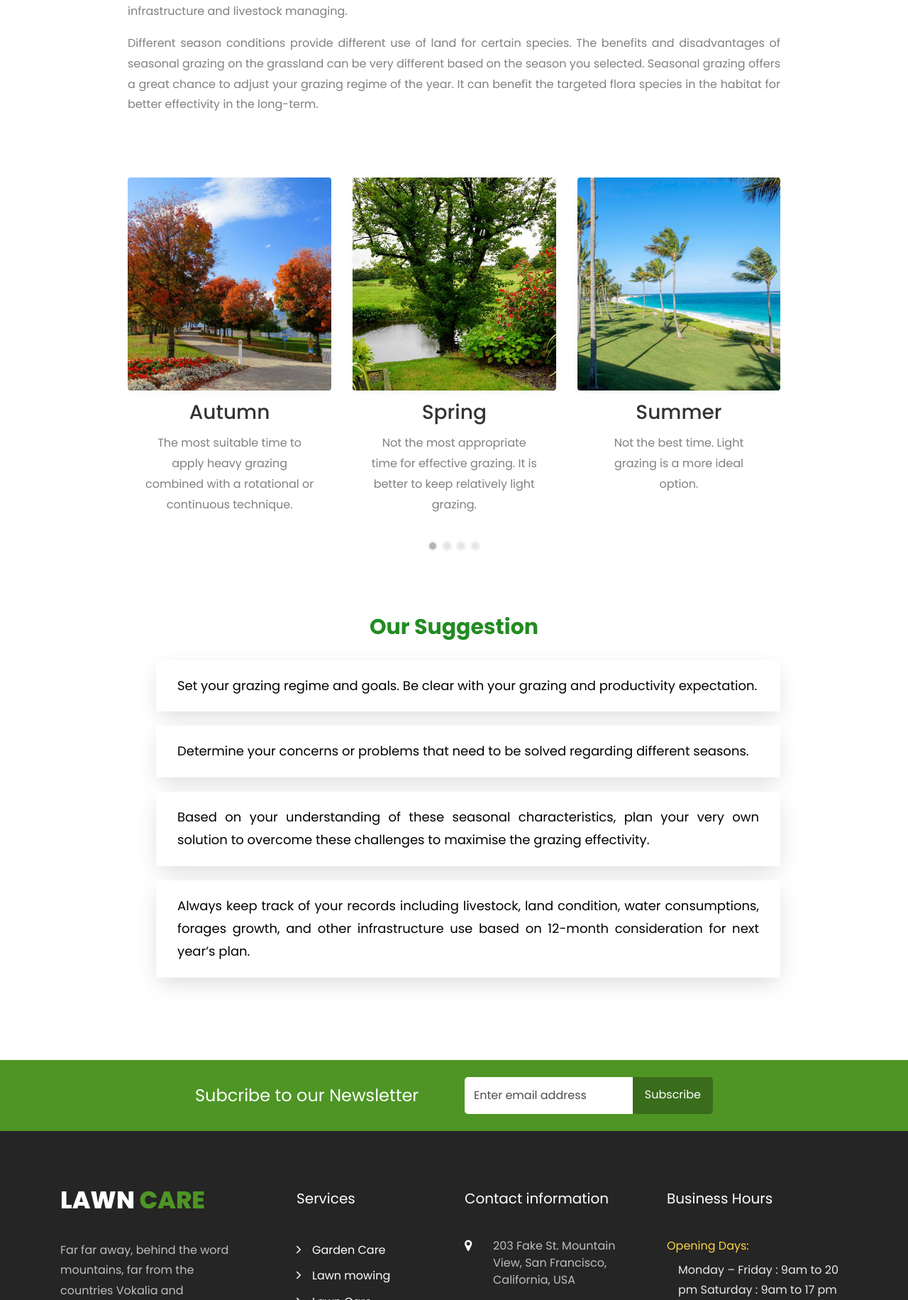
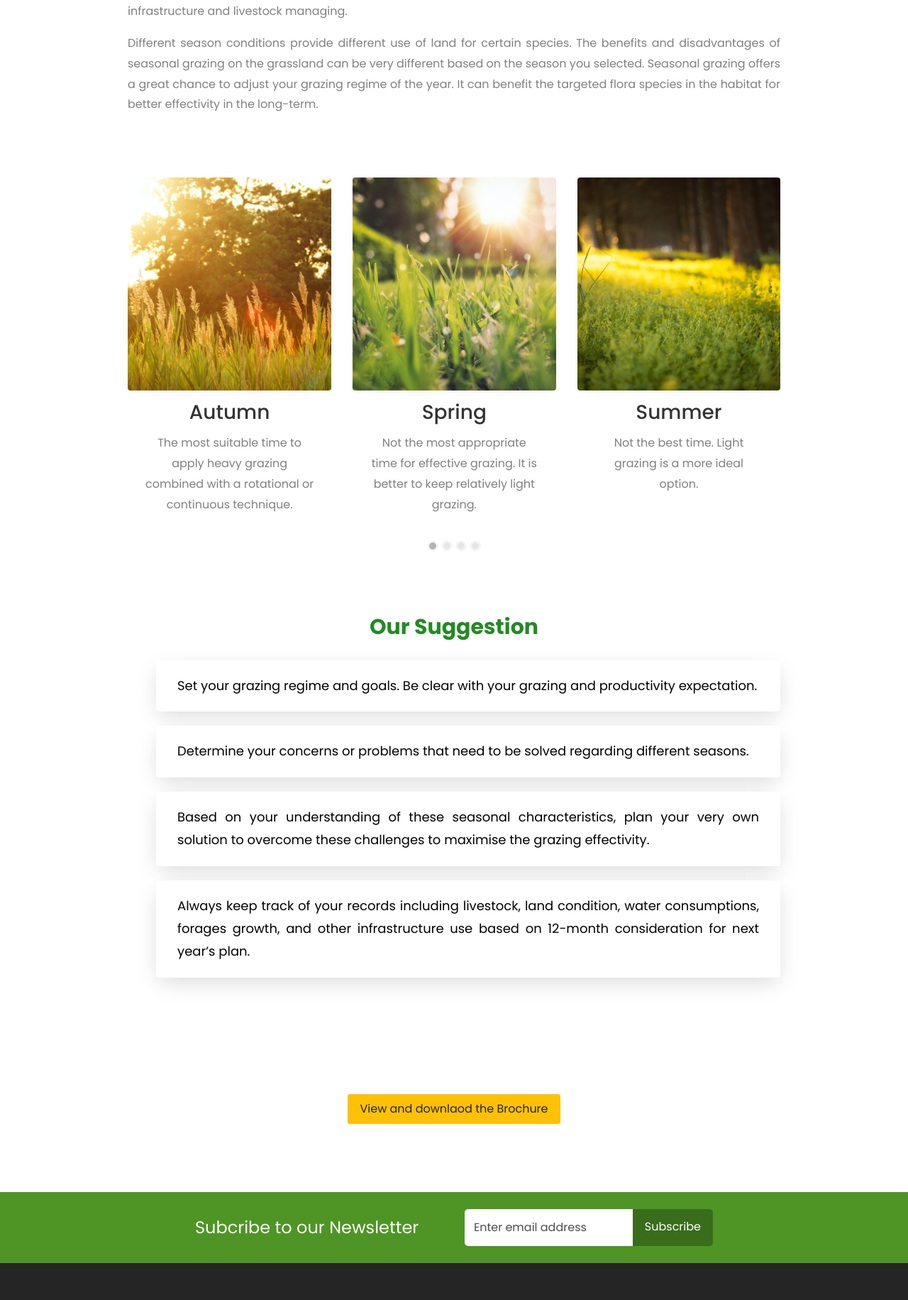
Before and after one commit to maximzaika/amazing-grazing2, a PHP site: page /seasonal.php in a window 1280 px wide. Shown: the part 808-2639 px from the top of the page at 71% size. Run offline with PHP 8.4, Linux system fonts and the light colour scheme; some libraries are stand-ins or nearby versions; some web fonts are replaced.

Commit message:
update season picture, complete download brochure

```diff
--- a/seasonal.php
+++ b/seasonal.php
@@ -71,7 +71,7 @@
 			<div class="col-xs-12 col-md-1"></div>
 			<div class="col-xs-12 col-md-10">
 				<p class="breadcrumbs">
-					<span class="mr-2"><a href="index.html">Home <i class="ion-ios-arrow-forward"></i></a></span>
+					<span class="mr-2"><a href="index.php">Home <i class="ion-ios-arrow-forward"></i></a></span>
 					<span class="mr-2">
 						<a href="techniques.php">Techniques
 							<i class="ion-ios-arrow-forward"></i>
@@ -106,7 +106,7 @@
 					<div class="carousel-seasonal owl-carousel ftco-owl">
 						<div class="item">
 							<div class="wrap">
-								<div class="seasonal img d-flex align-items-center justify-content-center" style="background-image: url(images/seasonal-1.jpg);">
+								<div class="seasonal img d-flex align-items-center justify-content-center" style="background-image: url(images/spring.jpeg);">
 								</div>
 								<div class="text text-center px-4">
 									<h3>Spring</h3>
@@ -121,7 +121,7 @@
 						</div>
 						<div class="item">
 							<div class="wrap">
-								<div class="seasonal img d-flex align-items-center justify-content-center" style="background-image: url(images/seasonal-2.jpg);">
+								<div class="seasonal img d-flex align-items-center justify-content-center" style="background-image: url(images/summer.jpeg);">
 								</div>
 								<div class="text text-center px-4">
 									<h3>Summer</h3>
@@ -138,7 +138,7 @@
 						</div>
 						<div class="item">
 							<div class="wrap">
-								<div class="seasonal img d-flex align-items-center justify-content-center" style="background-image: url(images/seasonal-3.jpg);">
+								<div class="seasonal img d-flex align-items-center justify-content-center" style="background-image: url(images/winter.jpeg);">
 								</div>
 								<div class="text text-center px-4">
 									<h3>Winter</h3>
@@ -155,7 +155,7 @@
 						</div>
 						<div class="item">
 							<div class="wrap">
-								<div class="seasonal img d-flex align-items-center justify-content-center" style="background-image: url(images/seasonal-4.jpg);">
+								<div class="seasonal img d-flex align-items-center justify-content-center" style="background-image: url(images/autumn.jpeg);">
 								</div>
 								<div class="text text-center px-4">
 									<h3>Autumn</h3>
@@ -194,6 +194,18 @@
     	</div>
     </section>
 	<!--end seasonal grazing-->
+	<!--view and download brochure-->
+	<section class="ftco-section ftco-no-pt ftco-no-pb">
+		<div class="container">
+			<div class="row justify-content-center mb-5">
+				<div class="col-md-10 py-5 text-center heading-section ftco-animate">
+					<a href="download/seasonal_grazing_brochure.pdf" class="btn btn-warning py-2 px-3" id="brochure">View and downlaod the Brochure</a>
+				</div>
+			</div>
+		</div>
+	</section>
+<!--end view and download brochure here-->
+
     <section class="ftco-section ftco-no-pt ftco-no-pb bg-primary">
       <div class="container">
         <div class="row d-flex justify-content-center">
--- a/techniques.php
+++ b/techniques.php
@@ -21,11 +21,7 @@
     <link rel="stylesheet" href="css/icomoon.css">
     <link rel="stylesheet" href="css/style.css">
 	<link rel="stylesheet" href="css/top.css">
-	<style>
-		#brochure:hover {
-			font-weight: bold;
-		}
-	</style>
+
 
   </head>
   <body>
```
Also changed, not shown: patch-burn.php (+11 -0 lines), rotational.php (+18 -9 lines), download/patch-burn_grazing_brochure.png (added), download/seasonal_grazing_brochure.png (added), images/autumn.jpeg (added), images/spring.jpeg (added), images/summer.jpeg (added), images/winter.jpeg (added), 3 other files.
